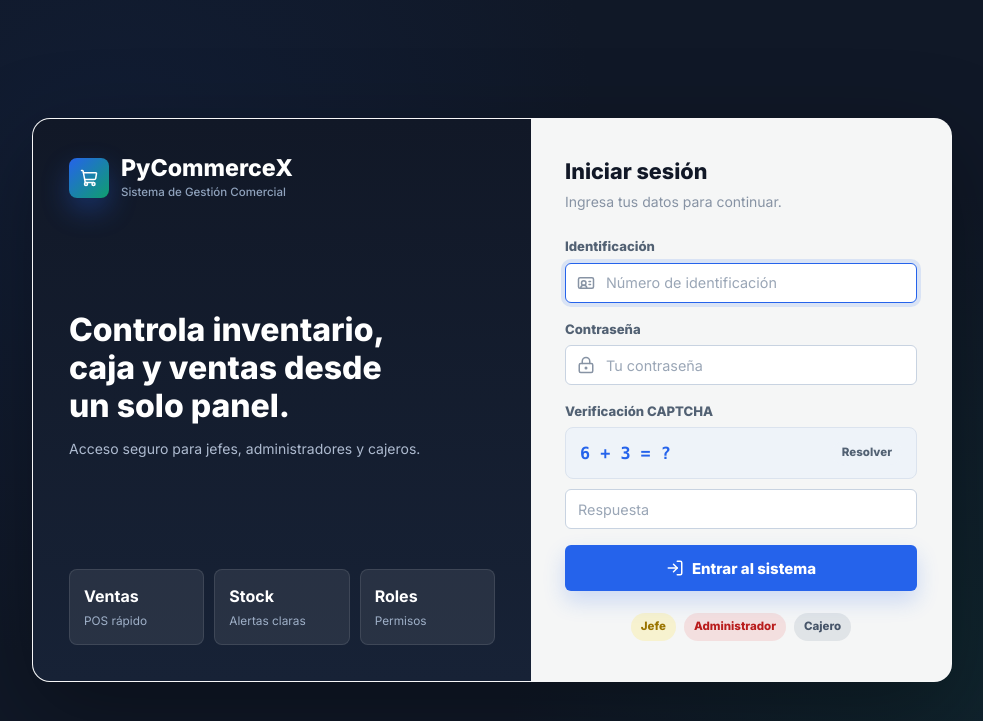
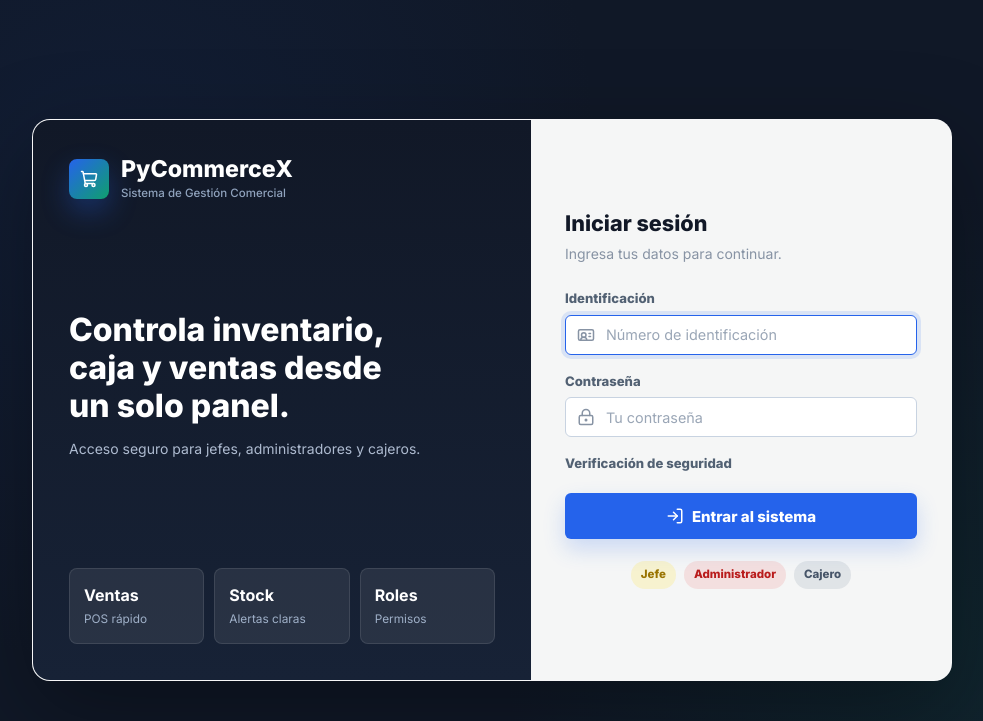
Before and after one commit to JuanPinto324/Proyecto_Inventario, a Flask app: page /auth/login in a window 1280 px wide. Shown: the top 721 px of the page, without its empty margins (148-1131 px from the left). Run offline with Flask 3, Linux system fonts and the light colour scheme; some libraries are stand-ins or nearby versions.

Commit message:
CAPTCHA: migrar a Cloudflare Turnstile

```diff
--- a/app/routes/auth.py
+++ b/app/routes/auth.py
@@ -1,6 +1,7 @@
 from flask import Blueprint, render_template, redirect, url_for, flash, request, session
 from flask_login import login_user, logout_user, login_required, current_user
 from app.models import User
+import os, requests
 
 auth_bp = Blueprint('auth', __name__, url_prefix='/auth')
 
@@ -11,69 +12,36 @@ def login():
         return _redirect_by_role(current_user.role)
 
     if request.method == 'POST':
-        identification = request.form.get('identification', '').strip()
-        password = request.form.get('password', '')
-        captcha_answer = request.form.get('captcha_answer', '')
-        captcha_expected = session.get('captcha_answer')
+        identification   = request.form.get('identification', '').strip()
+        password         = request.form.get('password', '')
+        turnstile_token  = request.form.get('cf-turnstile-response', '')
 
+        # Verificar Turnstile con Cloudflare
+        secret_key = os.environ.get('TURNSTILE_SECRET_KEY', '')
+        verify_resp = requests.post(
+            'https://challenges.cloudflare.com/turnstile/v0/siteverify',
+            data={
+                'secret': secret_key,
+                'response': turnstile_token,
+                'remoteip': request.remote_addr
+            }
+        )
+        result = verify_resp.json()
 
-        # Validar CAPTCHA
-        if not captcha_answer or str(captcha_answer) != str(captcha_expected):
-            flash('Respuesta del CAPTCHA incorrecta.', 'danger')
-
-            # Eliminar CAPTCHA actual para generar uno nuevo
-            session.pop('captcha_answer', None)
-            session.pop('captcha_question', None)
-
+        if not result.get('success'):
+            flash('Verificación de seguridad fallida. Inténtalo de nuevo.', 'danger')
             return redirect(url_for('auth.login'))
 
-        user = User.query.filter_by(
-            identification=identification,
-            is_active=True
-        ).first()
-
+        user = User.query.filter_by(identification=identification, is_active=True).first()
         if user and user.check_password(password):
-
-            # Limpiar CAPTCHA después de login exitoso
-            session.pop('captcha_answer', None)
-            session.pop('captcha_question', None)
-
             login_user(user)
             flash(f'Bienvenido, {user.full_name}.', 'success')
-
             next_page = request.args.get('next')
-            return redirect(
-                next_page or _redirect_by_role(user.role, as_url=True)
-            )
-
+            return redirect(next_page or _redirect_by_role(user.role, as_url=True))
         else:
             flash('Identificación o contraseña incorrecta.', 'danger')
 
-            # Generar nuevo CAPTCHA si las credenciales son incorrectas
-            session.pop('captcha_answer', None)
-            session.pop('captcha_question', None)
-
-            return redirect(url_for('auth.login'))
-
-    # Generar CAPTCHA solo si no existe uno en sesión
-    import random
-
-    if (
-        'captcha_answer' not in session or
-        'captcha_question' not in session
-    ):
-        a = random.randint(1, 9)
-        b = random.randint(1, 9)
-
-        session['captcha_answer'] = a + b
-        session['captcha_question'] = f'{a} + {b} = ?'
-
-    captcha_question = session.get('captcha_question')
-
-    return render_template(
-        'auth/login.html',
-        captcha_question=captcha_question
-    )
+    return render_template('auth/login.html')
 
 
 @auth_bp.route('/logout')
--- a/app/templates/auth/login.html
+++ b/app/templates/auth/login.html
@@ -6,6 +6,7 @@
   <title>PyCommerceX - Iniciar Sesión</title>
   <link rel="stylesheet" href="{{ url_for('static', filename='css/main.css') }}">
   <script src="https://unpkg.com/lucide@latest/dist/umd/lucide.min.js" defer></script>
+  <script src="https://challenges.cloudflare.com/turnstile/v0/api.js" async defer></script>
   <style>
     body {
       min-height: 100vh;
@@ -65,20 +66,9 @@
       transform: translateY(-50%);
     }
     .input-with-icon .form-control { padding-left: 40px; }
-    .captcha-box {
-      display: flex;
-      align-items: center;
-      justify-content: space-between;
-      gap: 12px;
-      margin-bottom: 10px;
-      padding: 12px 14px;
-      border: 1px solid var(--border);
-      border-radius: var(--radius);
-      background: var(--bg-soft);
-    }
-    .captcha-question { color: var(--accent); font-family: var(--font-mono); font-size: 1.05rem; font-weight: 800; }
     .roles-info { display: flex; flex-wrap: wrap; gap: 8px; justify-content: center; margin-top: 22px; }
     .role-chip { padding: 5px 10px; border-radius: 999px; font-size: .72rem; font-weight: 800; }
+    .cf-turnstile { margin-top: 4px; }
     @media (max-width: 860px) {
       .login-shell { grid-template-columns: 1fr; max-width: 440px; }
       .login-aside { min-height: auto; padding: 28px; gap: 28px; }
@@ -137,16 +127,18 @@
                  placeholder="Tu contraseña" required>
         </div>
       </div>
+
+      <!-- Cloudflare Turnstile -->
       <div class="form-group">
-        <label class="form-label">Verificación CAPTCHA</label>
-        <div class="captcha-box">
-          <span class="captcha-question">{{ captcha_question }}</span>
-          <span class="badge badge-muted">Resolver</span>
+        <label class="form-label">Verificación de seguridad</label>
+        <div class="cf-turnstile"
+             data-sitekey="0x4AAAAAADhGN7GbA8XKhpC7"
+             data-theme="light"
+             data-language="es">
         </div>
-        <input type="number" name="captcha_answer" class="form-control"
-               placeholder="Respuesta" required min="0" max="20">
       </div>
-      <button type="submit" class="btn btn-primary btn-lg" style="width:100%;">
+
+      <button type="submit" class="btn btn-primary btn-lg" style="width:100%;margin-top:4px">
         <i data-lucide="log-in"></i> Entrar al sistema
       </button>
     </form>
--- a/requirements.txt
+++ b/requirements.txt
@@ -6,3 +6,4 @@ Flask-Migrate==4.0.7
 psycopg2-binary
 python-dotenv==1.0.1
 gunicorn
+requests==2.31.0
```
